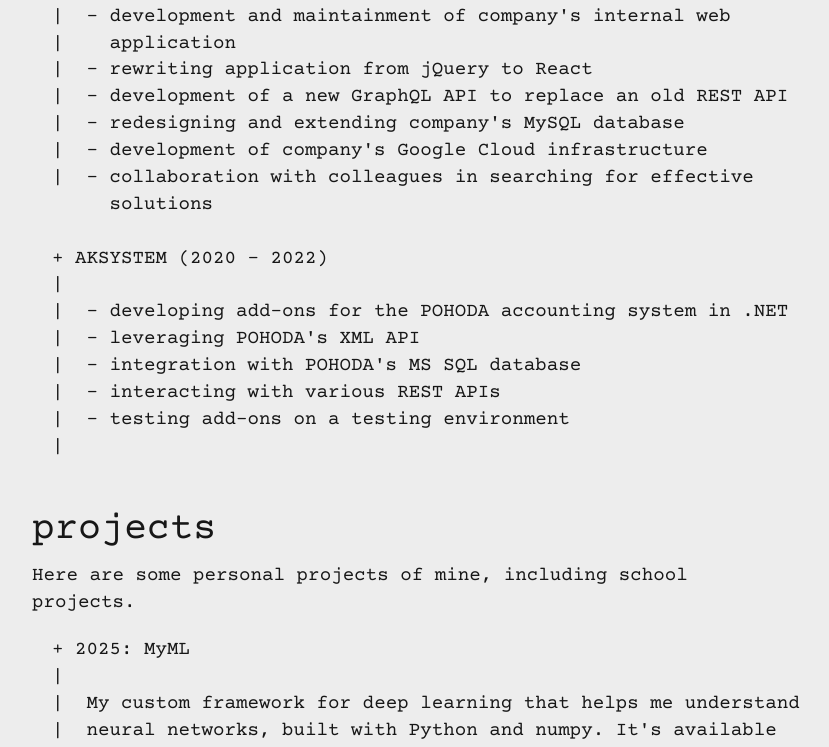
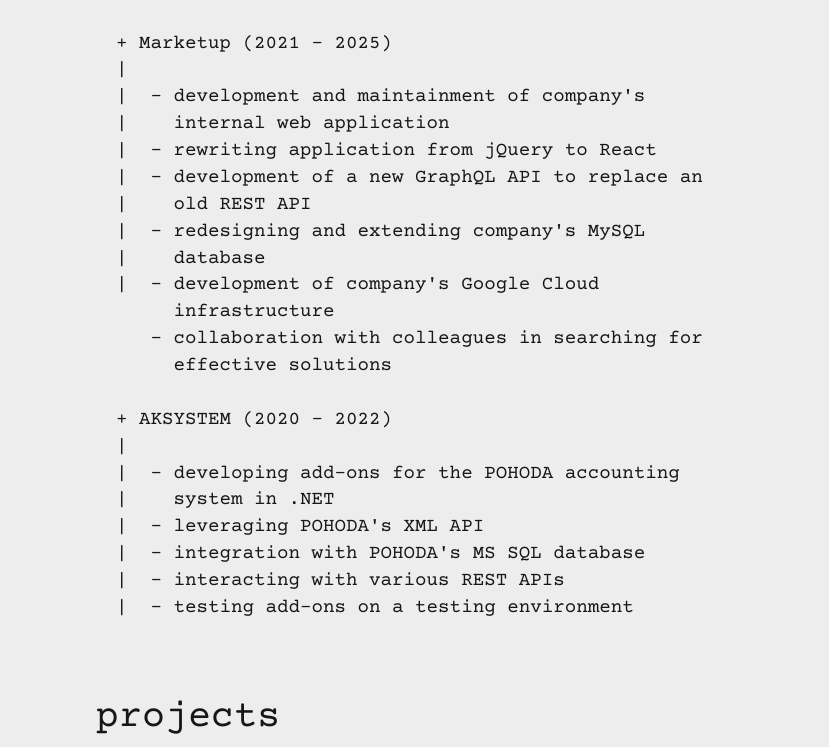
Before and after one commit to vidmartin/my-web, a Next.js app: page / in a window 1280 px wide. Shown: the part 1064-1811 px from the top of the page, without its empty margins (224-1053 px from the left). Built offline with nearby package versions, Linux system fonts and the light colour scheme; what better-react-mathjax would draw is missing.

Commit message:
master: make text narrower

```diff
--- a/app/globals.css
+++ b/app/globals.css
@@ -8,7 +8,7 @@
   --background: var(--white);
   --foreground: var(--black);
   --code-background: var(--light-gray);
-  --sidespace: 20%;
+  --sidespace: 25%;
   --font-size: 1.2em;
   --line-height: 1.4em;
   --h1-size: 2em;
```
